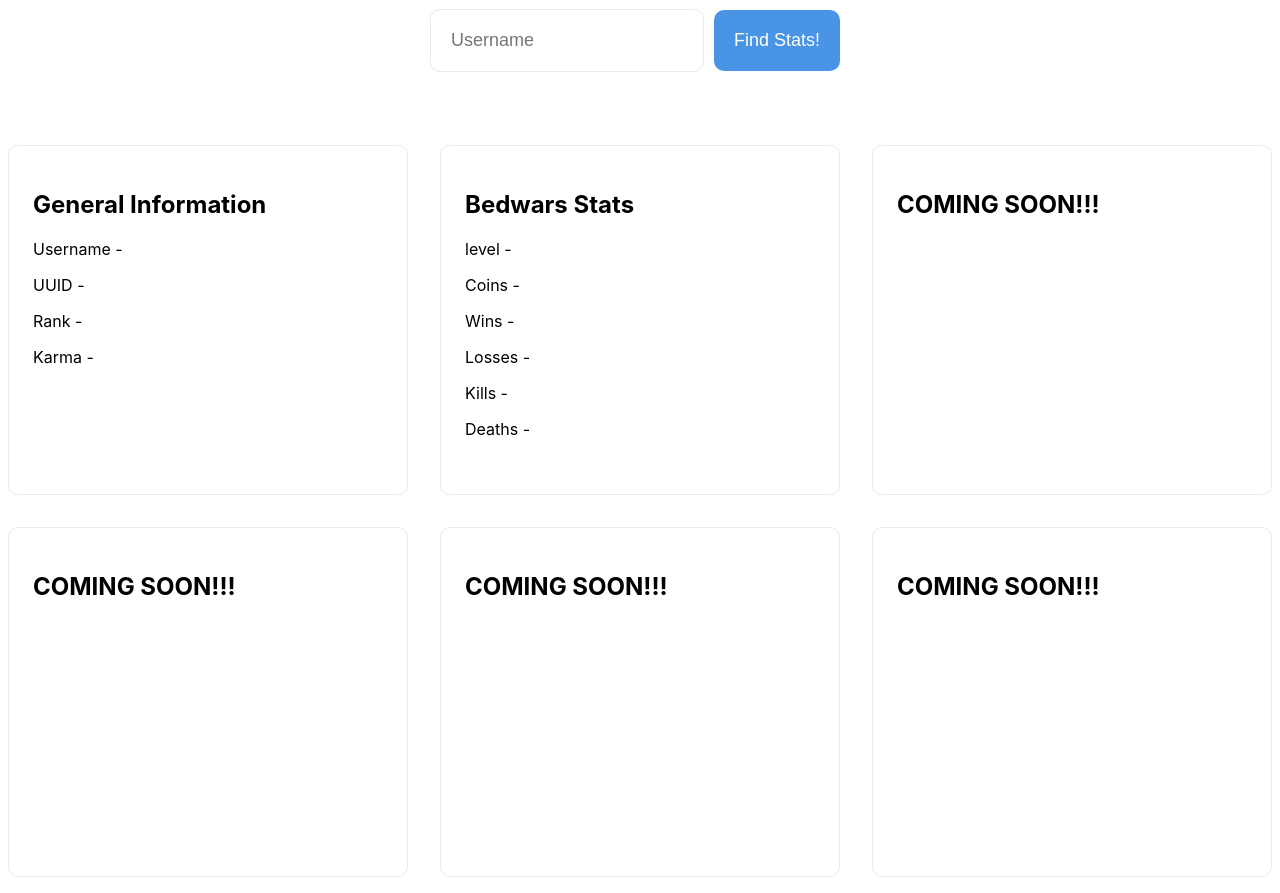
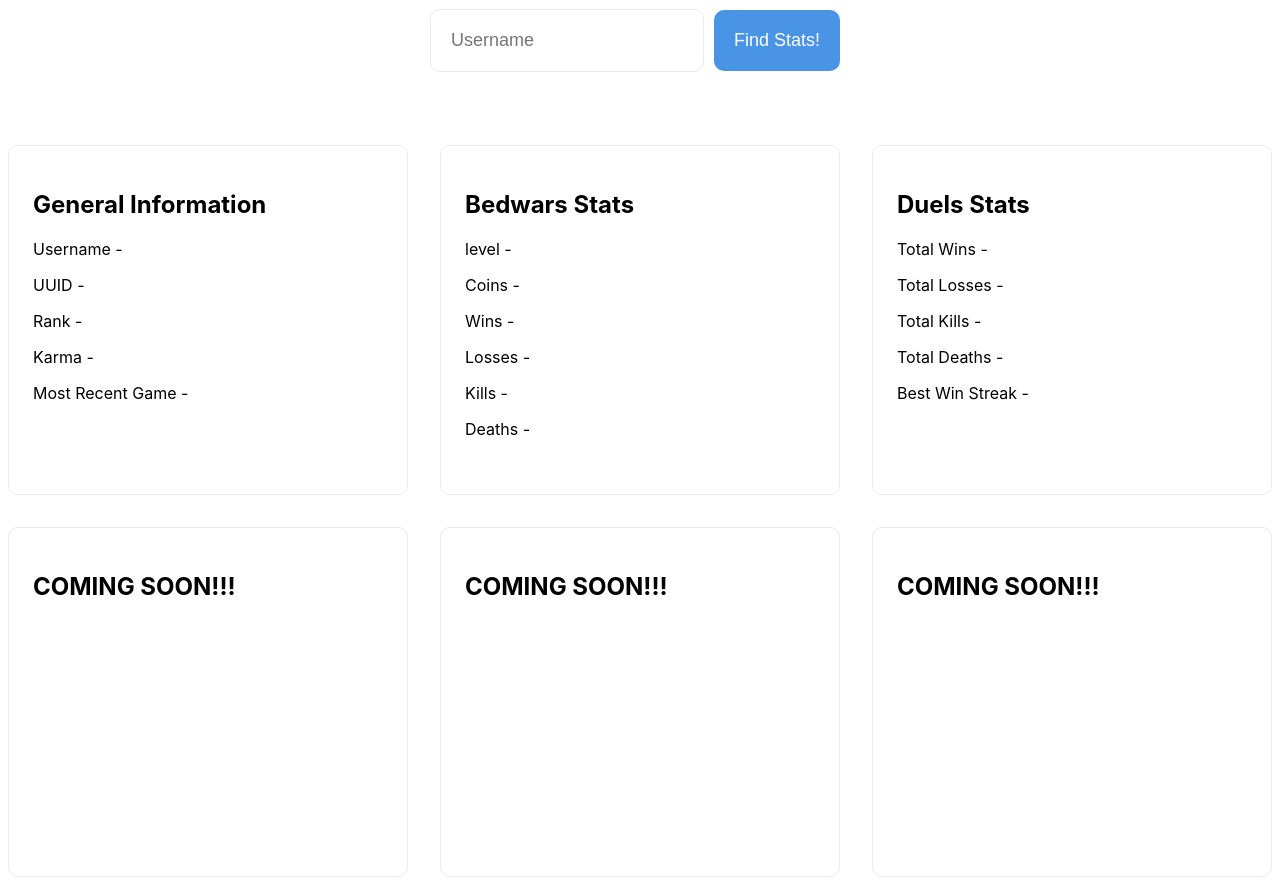
Before and after one commit to MattGodwin/StatTrack, a Next.js app: page /search in a window 1280 px wide. Built offline with nearby package versions, Linux system fonts and the light colour scheme.

Commit message:
added duels stats

```diff
--- a/package.json
+++ b/package.json
@@ -10,6 +10,7 @@
   "dependencies": {
     "axios": "^0.21.1",
     "next": "10.0.9",
+    "next-seo": "^4.23.0",
     "react": "17.0.2",
     "react-dom": "17.0.2"
   }
--- a/pages/search.js
+++ b/pages/search.js
@@ -22,12 +22,10 @@
     }
 
     async handleSubmit(event) {
-        console.log('A name was submitted: ' + this.state.value);
         event.preventDefault();
         const response = await axios.get("https://api.minetools.eu/uuid/" + this.state.value);
         const hyResponse = await axios.get("https://api.hypixel.net/player",
             { params: { key: '3e530656-095b-4e8e-b778-b6fde39f0e92', uuid: response.data.id } })
-        console.log(hyResponse)
         this.setState({
             uuid: response.data.id,
             name: response.data.name,
@@ -38,7 +36,14 @@
             bedWarsWins: hyResponse.data.player.achievements.bedwars_wins,
             bedWarsLosses: hyResponse.data.player.stats.Bedwars.eight_one_losses_bedwars,
             bedWarsKills: hyResponse.data.player.stats.Bedwars.eight_one_kills_bedwars,
-            bedWarsDeaths: hyResponse.data.player.stats.Bedwars.eight_one_deaths_bedwars
+            bedWarsDeaths: hyResponse.data.player.stats.Bedwars.eight_one_deaths_bedwars,
+            lastGame: hyResponse.data.player.mostRecentGameType,
+            bestDuelsWinStreak: hyResponse.data.player.stats.Duels.best_overall_winstreak,
+            duelsWins: hyResponse.data.player.stats.Duels.wins,
+            duelsLosses: hyResponse.data.player.stats.Duels.losses,
+            duelsKills: hyResponse.data.player.stats.Duels.kills,
+            duelsDeaths: hyResponse.data.player.stats.Duels.deaths,
+
         });
 
     }
@@ -78,6 +83,9 @@
                         <p>
                             Karma - {this.state.karma}
                         </p>
+                        <p>
+                            Most Recent Game - {this.state.lastGame}
+                        </p>
 
                     </div>
                     <div className={styles.card}>
@@ -108,8 +116,23 @@
                     <div className={styles.card}>
                         <p>
                             <h2>
-                                COMING SOON!!!
+                                Duels Stats
                             </h2>
+                        </p>
+                        <p>
+                            Total Wins - {this.state.duelsWins}
+                        </p>
+                        <p>
+                            Total Losses - {this.state.duelsLosses}
+                        </p>
+                        <p>
+                            Total Kills - {this.state.duelsKills}
+                        </p>
+                        <p>
+                            Total Deaths - {this.state.duelsDeaths}
+                        </p>
+                        <p>
+                            Best Win Streak - {this.state.bestDuelsWinStreak}
                         </p>
                     </div>
                     <div className={styles.card}>
```
Also changed, not shown: 1 other file (tests, documents, lock files or other folders).
